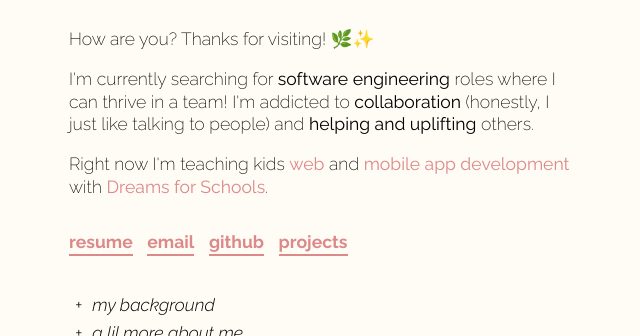
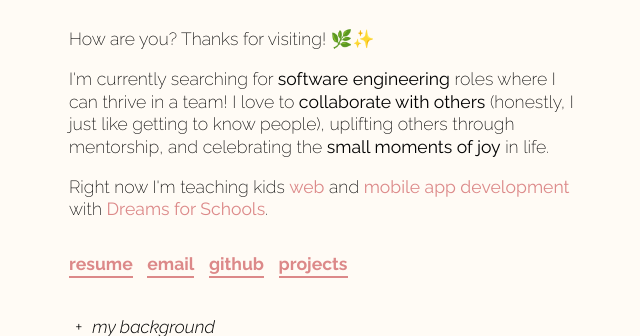
Before and after one commit to julies-tomates/julies-tomates.github.io, a plain HTML site: page index.html in a window 1280 px wide. Shown: the part 181-517 px from the top of the page, without its empty margins (315-955 px from the left). Drawn offline with Linux system fonts and the light colour scheme.

Commit message:
update bio

```diff
--- a/index.html
+++ b/index.html
@@ -24,9 +24,10 @@
         <p>How are you? Thanks for visiting! &#127807;&#10024;</p>
         <p>
           I'm currently searching for <em>software engineering</em> roles where
-          I can thrive in a team! I'm addicted to
-          <em>collaboration</em> (honestly, I just like talking to people) and
-          <em>helping and uplifting</em> others.
+          I can thrive in a team! I love to
+          <em>collaborate with others</em> (honestly, I just like getting to
+          know people), uplifting others through mentorship, and celebrating the
+          <em>small moments of joy</em> in life.
         </p>
         <p>
           Right now I'm teaching kids
```
